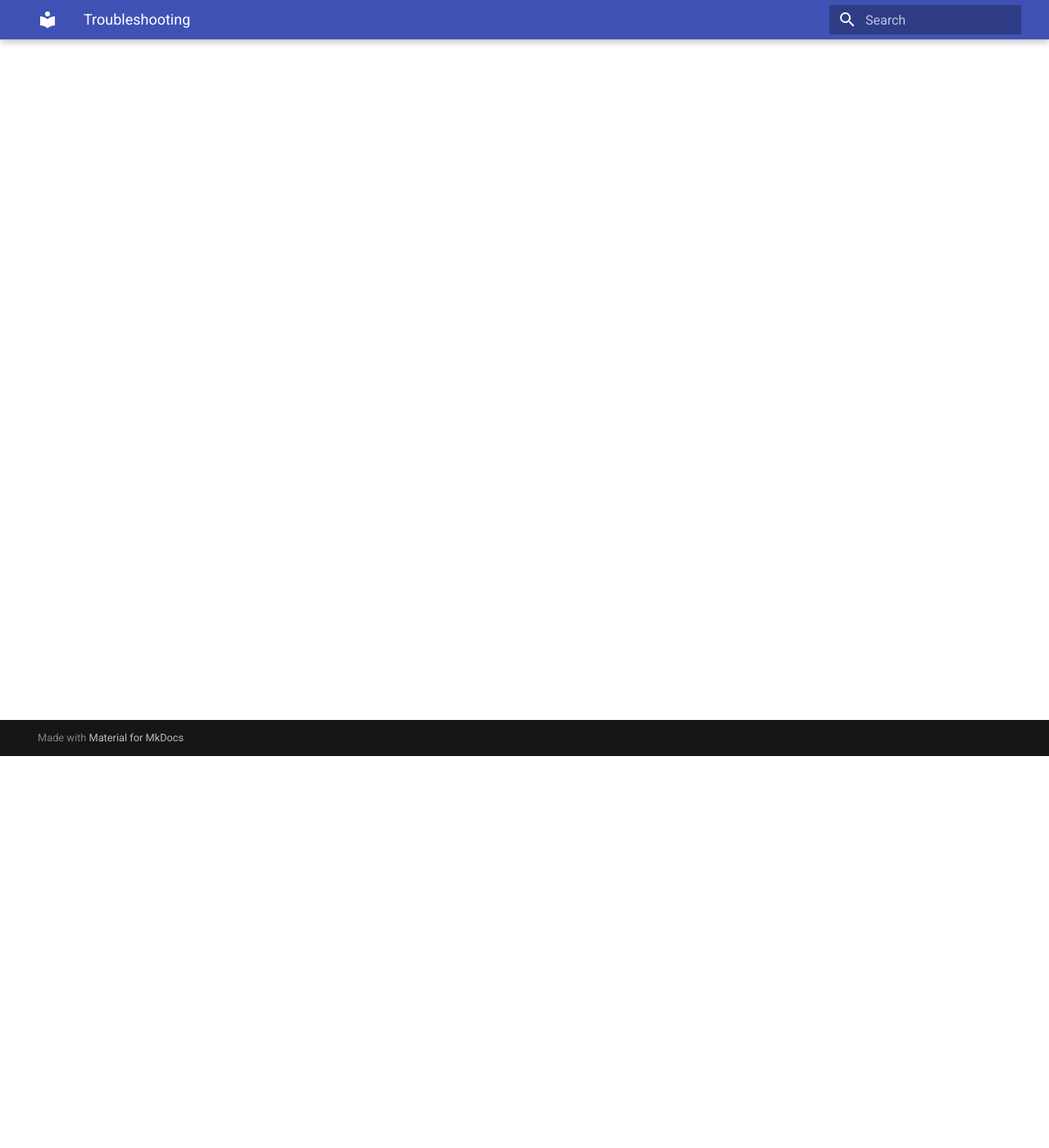
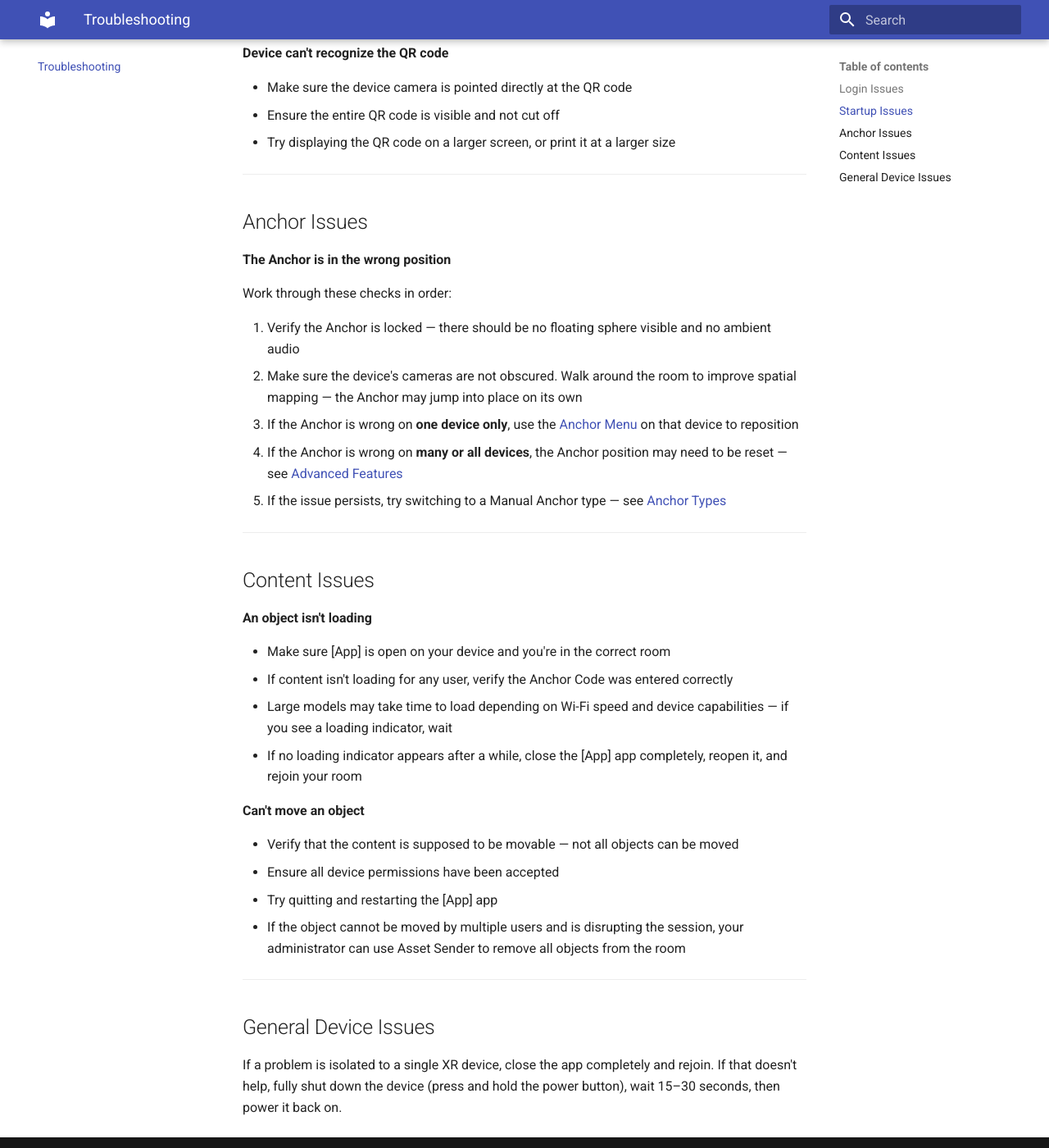
Before and after one commit to axf504/Docu_template, an MkDocs documentation site: the page built from docs/troubleshooting.md, in a window 1280 px wide and 1400 px high, scrolled down 478 px. Shown: the whole window at 82% size. Built offline with MkDocs 1.6.1 and Material for MkDocs 9.7.7, drawn with Linux system fonts in a browser that asks for light colours; some of the changed text lies outside the part shown.

Commit message:
Add files via upload

```diff
--- a/docs/troubleshooting.md
+++ b/docs/troubleshooting.md
@@ -1,3 +1,59 @@
 # Troubleshooting
 
-_Add your troubleshooting content here._
+---
+
+## Login Issues
+
+**Can't log in to the Portal**
+Make sure you're using the correct organizational email. If you see a message that your organization could not be found, contact your [App] administrator.
+
+---
+
+## Startup Issues
+
+**"Could not connect to [App] Services" message**
+Ensure your device is connected to Wi-Fi.
+
+**Device can't recognize the QR code**
+
+- Make sure the device camera is pointed directly at the QR code
+- Ensure the entire QR code is visible and not cut off
+- Try displaying the QR code on a larger screen, or print it at a larger size
+
+---
+
+## Anchor Issues
+
+**The Anchor is in the wrong position**
+
+Work through these checks in order:
+
+1. Verify the Anchor is locked — there should be no floating sphere visible and no ambient audio
+2. Make sure the device's cameras are not obscured. Walk around the room to improve spatial mapping — the Anchor may jump into place on its own
+3. If the Anchor is wrong on **one device only**, use the [Anchor Menu](user-guide/anchor-menu.md) on that device to reposition
+4. If the Anchor is wrong on **many or all devices**, the Anchor position may need to be reset — see [Advanced Features](advanced/advanced-features.md)
+5. If the issue persists, try switching to a Manual Anchor type — see [Anchor Types](advanced/advanced-features.md#anchor-types)
+
+---
+
+## Content Issues
+
+**An object isn't loading**
+
+- Make sure [App] is open on your device and you're in the correct room
+- If content isn't loading for any user, verify the Anchor Code was entered correctly
+- Large models may take time to load depending on Wi-Fi speed and device capabilities — if you see a loading indicator, wait
+- If no loading indicator appears after a while, close the [App] app completely, reopen it, and rejoin your room
+
+**Can't move an object**
+
+- Verify that the content is supposed to be movable — not all objects can be moved
+- Ensure all device permissions have been accepted
+- Try quitting and restarting the [App] app
+- If the object cannot be moved by multiple users and is disrupting the session, your administrator can use Asset Sender to remove all objects from the room
+
+---
+
+## General Device Issues
+
+If a problem is isolated to a single XR device, close the app completely and rejoin. If that doesn't help, fully shut down the device (press and hold the power button), wait 15–30 seconds, then power it back on.
```
Also changed, not shown: docs/index.md (+25 -3 lines), docs/release-notes.md (+23 -1 lines).
